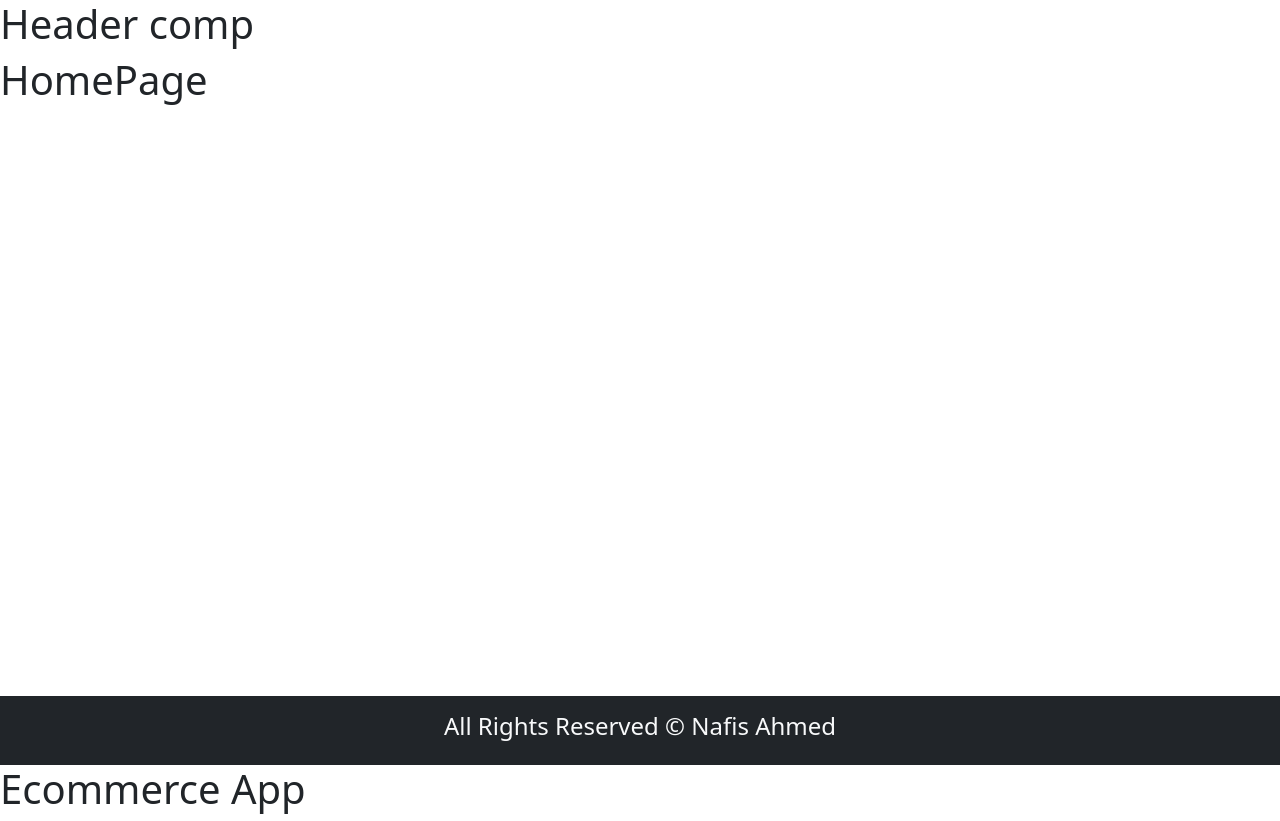
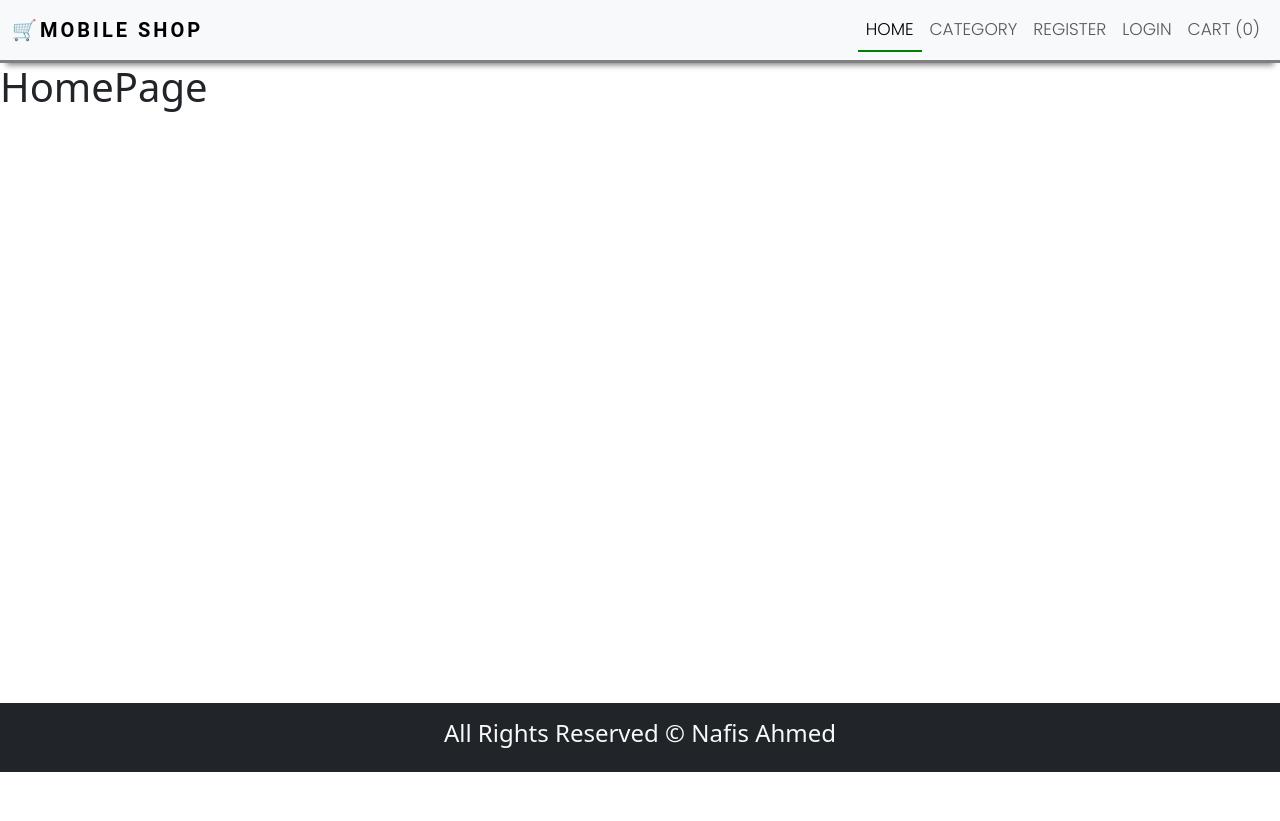
Before and after one commit to NafisAhmed174/CSE-3100-Project, a React (Create React App) app in the folder client/: page / in a window 1280 px wide. After the commit the page ends 800 px from the top, so only its background shows below. Built offline with nearby package versions, Linux system fonts and the light colour scheme; a web font is replaced by a local one.

Commit message:
created a navbar

```diff
--- a/client/src/App.js
+++ b/client/src/App.js
@@ -16,8 +16,6 @@
       <Route path='*' element = {<PageNotFound/>}/>
 
     </Routes>
-
-        <h1>Ecommerce App</h1>
     </>
   );
 }
--- a/client/src/components/Layout/Header.js
+++ b/client/src/components/Layout/Header.js
@@ -1,11 +1,58 @@
-import React from 'react'
+import React from "react";
+import {NavLink, Link} from 'react-router-dom'
 
 const Header = () => {
   return (
-    <div>
-        <h1>Header comp</h1>
-    </div>
-  )
-}
+    <>
+      <nav className="navbar navbar-expand-lg bg-body-tertiary">
+        <div className="container-fluid">
+          <button
+            className="navbar-toggler"
+            type="button"
+            data-bs-toggle="collapse"
+            data-bs-target="#navbarTogglerDemo01"
+            aria-controls="navbarTogglerDemo01"
+            aria-expanded="false"
+            aria-label="Toggle navigation"
+          >
+            <span className="navbar-toggler-icon" />
+          </button>
+          <div className="collapse navbar-collapse" id="navbarTogglerDemo01">
+            <Link to = "/" className="navbar-brand">
+            🛒Mobile Shop
+            </Link>
+            <ul className="navbar-nav ms-auto mb-2 mb-lg-0">
+              <li className="nav-item">
+                <NavLink to = "/" className="nav-link">
+                  Home
+                </NavLink>
+              </li>
+              <li className="nav-item">
+                <NavLink to = "/category" className="nav-link">
+                  Category
+                </NavLink>
+              </li>
+              <li className="nav-item">
+                <NavLink to = "/register" className="nav-link">
+                  Register
+                </NavLink>
+              </li>
+              <li className="nav-item">
+                <NavLink to = "/login" className="nav-link">
+                  Login
+                </NavLink>
+              </li>
+              <li className="nav-item">
+                <NavLink to = "/cart" className="nav-link">
+                  Cart (0)
+                </NavLink>
+              </li>
+            </ul>
+          </div>
+        </div>
+      </nav>
+    </>
+  );
+};
 
 export default Header;
--- a/client/src/index.css
+++ b/client/src/index.css
@@ -26,3 +26,28 @@
   font-weight: <weight>;
   font-style: normal;
 } */
+
+/* Navbar css */
+.navbar{
+  font-family: "Poppins", sans-serif;
+  font-size: 17px;
+  line-height: 26px;
+  text-transform: uppercase;
+  box-shadow: 0px 8px 6px -6px gray;
+  --webkit-box-shadow: 0px 8px 6px -6px gray;
+  border-bottom: solid grey !important;
+}
+
+.nav-link{
+  font-weight: 300 !important;
+}
+
+.active{
+  border-bottom: 2px solid green;
+}
+
+.navbar-brand{
+  font-weight: 700;
+  font-family: "roboto", sans-serif;
+  letter-spacing: 3px;
+}
```
